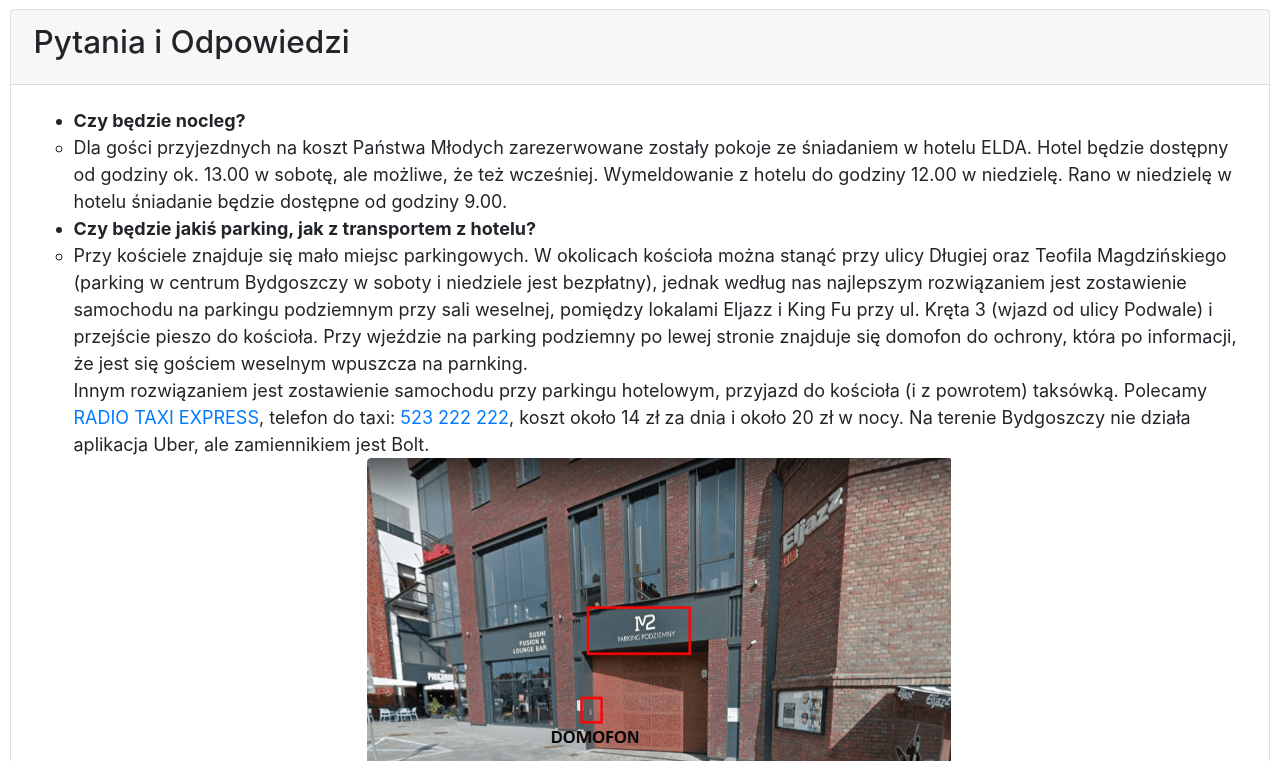
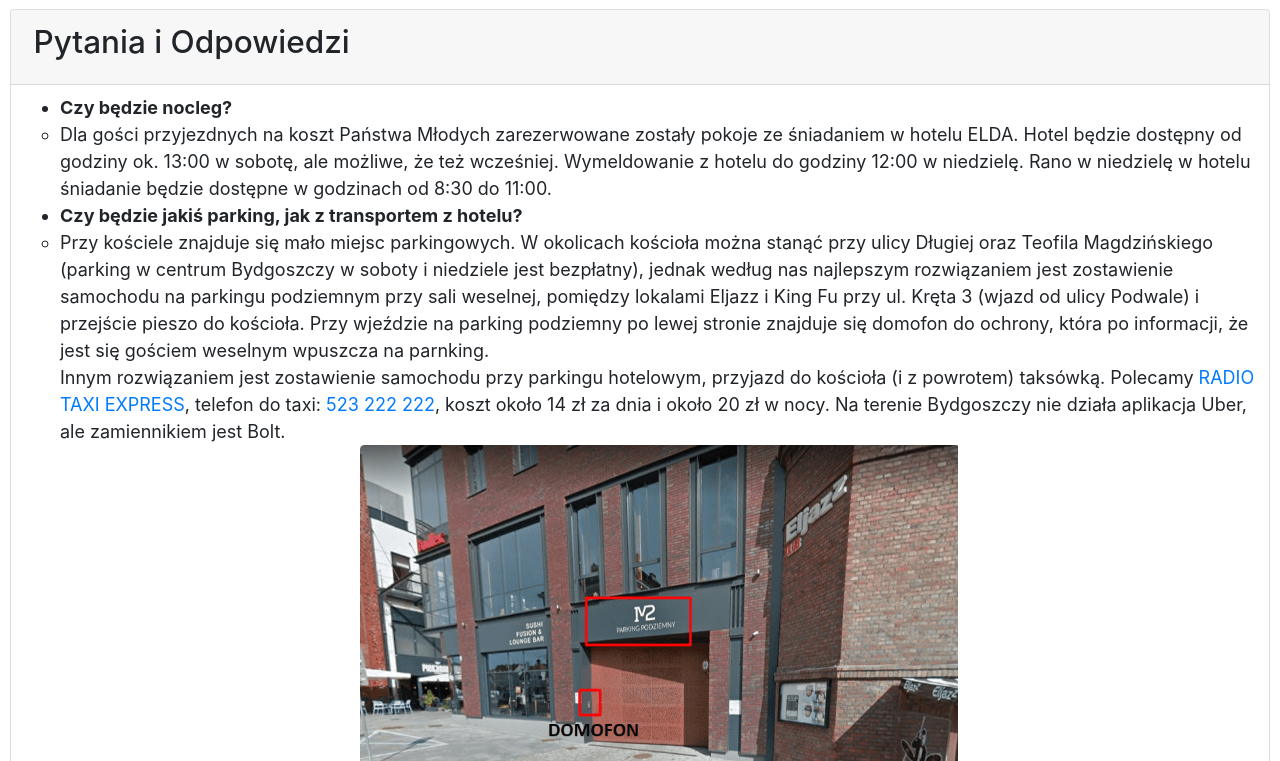
Before and after one commit to mikolajnowaczyk/wesee, a React (Create React App) app: page / in a window 1280 px wide. Shown: the part 1139-1900 px from the top of the page. Built offline with nearby package versions, Linux system fonts and the light colour scheme.

Commit message:
final v2

```diff
--- a/src/components/QA.js
+++ b/src/components/QA.js
@@ -2,6 +2,7 @@ import React from "react";
 import Card from "react-bootstrap/Card";
 import { Figure, Col, Row } from "react-bootstrap";
 import prakingSowa from "../assets/parkingSowa.png";
+import "./_QA.scss";
 
 export const QA = React.forwardRef((props, ref) => (
   // <Card style={{margin:"20px"}}>
@@ -10,17 +11,17 @@ export const QA = React.forwardRef((props, ref) => (
       <Card.Header>
         <h3 >Pytania i Odpowiedzi</h3>
       </Card.Header>
-      <Card.Body>
-        <ul>
+      <Card.Body style={{padding:"0.5rem"}}>
+        <ul style={{}}>
           <li>
             <b>Czy będzie nocleg?</b>
           </li>
           <li style={{ listStyleType: "circle" }}>
             Dla gości przyjezdnych na koszt Państwa Młodych zarezerwowane
             zostały pokoje ze śniadaniem w hotelu ELDA. Hotel będzie dostępny od
-            godziny ok. 13.00 w sobotę, ale możliwe, że też wcześniej.
-            Wymeldowanie z hotelu do godziny 12.00 w niedzielę. Rano w niedzielę
-            w hotelu śniadanie będzie dostępne od godziny 9.00.
+            godziny ok. 13:00 w sobotę, ale możliwe, że też wcześniej.
+            Wymeldowanie z hotelu do godziny 12:00 w niedzielę. Rano w niedzielę
+            w hotelu śniadanie będzie dostępne w godzinach od 8:30 do 11:00.
           </li>
           <li>
             <b>Czy będzie jakiś parking, jak z transportem z hotelu?</b>
--- a/src/components/info.js
+++ b/src/components/info.js
@@ -3,8 +3,8 @@ import Card from "react-bootstrap/Card";
 
 export const Info = React.forwardRef((props, ref) => (
   <>
-    <Card style={{ margin: "10px" }}>
-      <Card.Header>
+    <Card style={{ margin: "10px"}}>
+      <Card.Header style={{ padding: "5px !important"}}>
         <h2 ref={ref}>Informacje podstawowe</h2>
       </Card.Header>
       <Card.Body>
```
Also changed, not shown: src/components/_QA.scss (added, +17 -0 lines).
